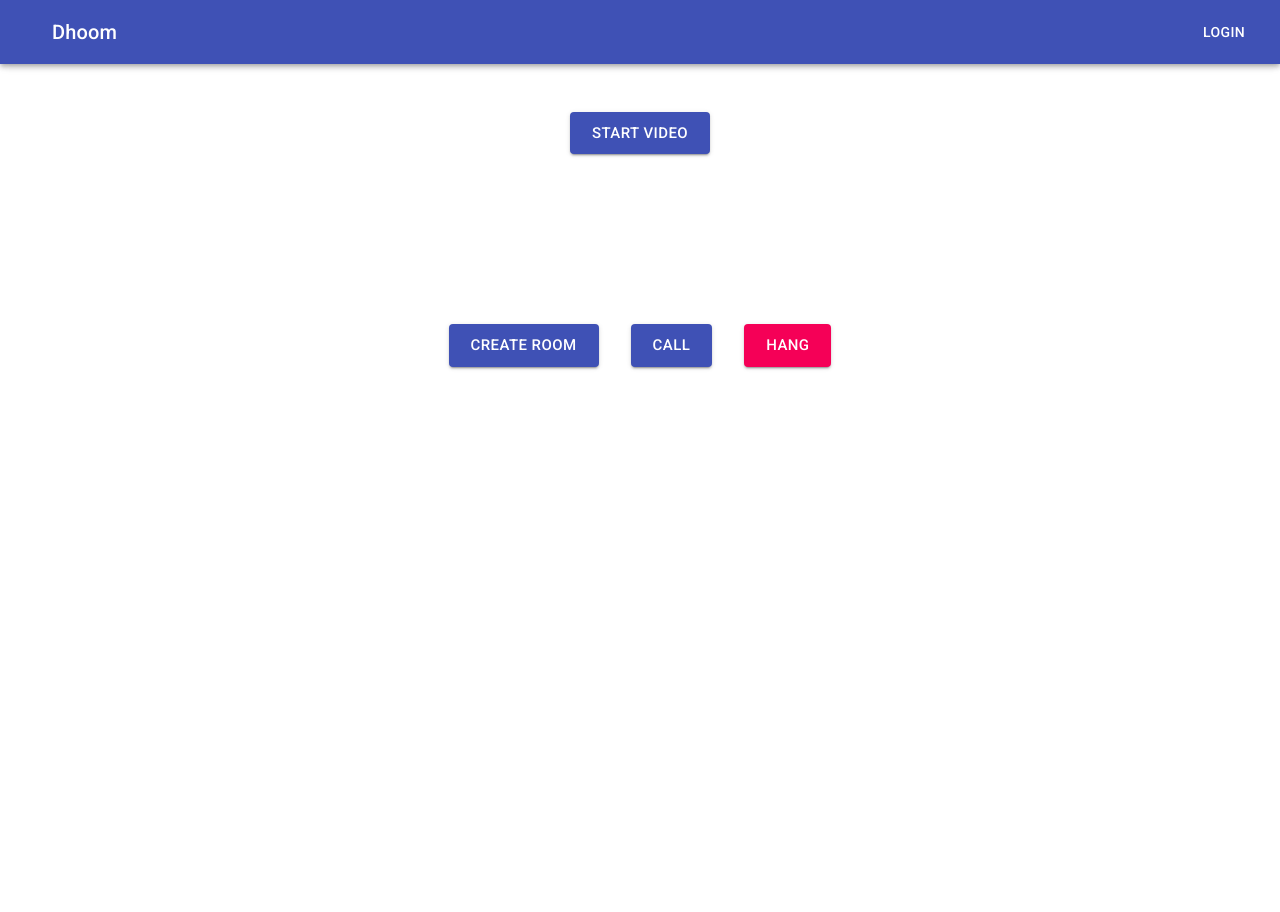
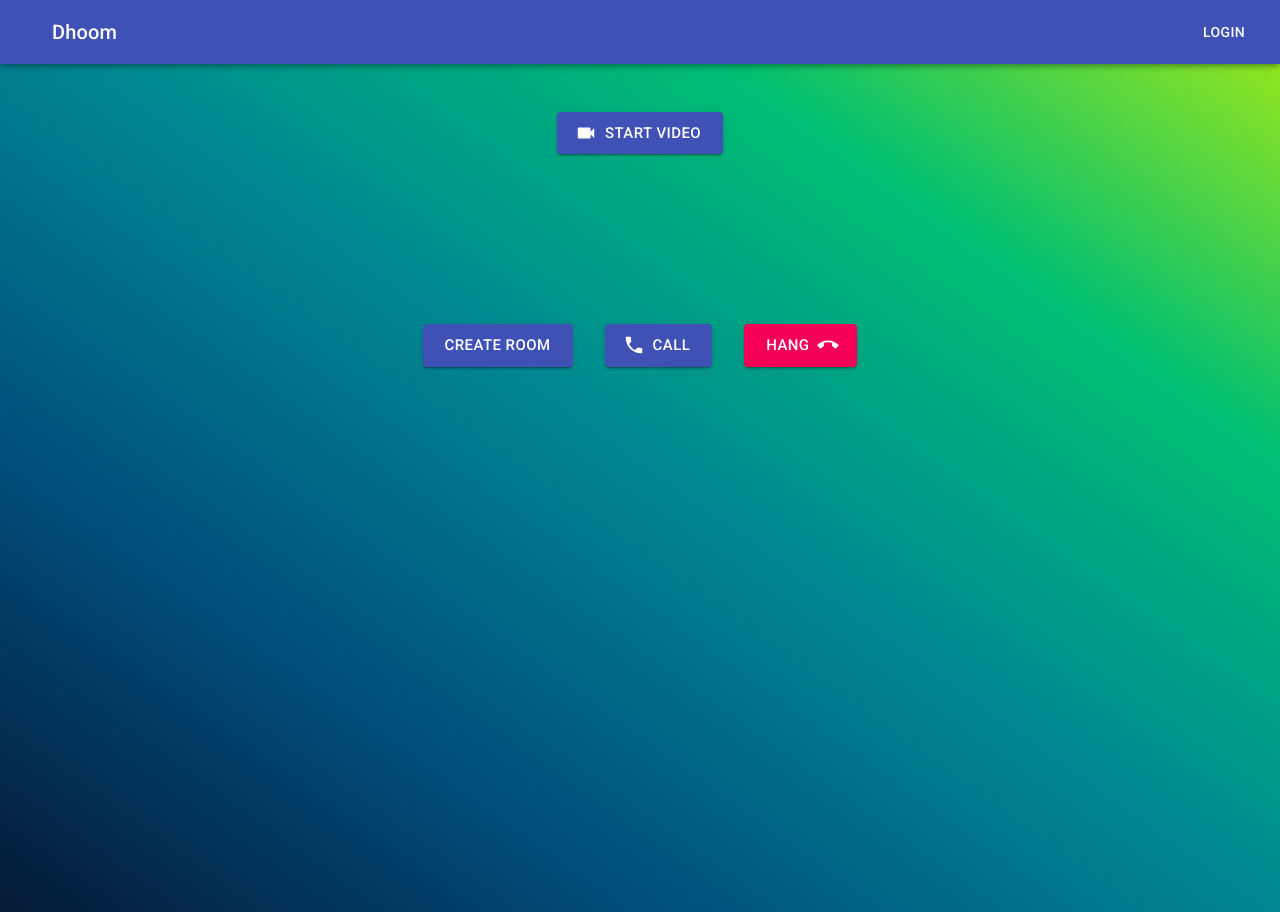
Before and after one commit to AbdulRashidReshamwala/hackjaipur, a React (Create React App) app: page /create in a window 1280 px wide. Before the commit the page ends 800 px from the top, so only its background shows below. Built offline with nearby package versions, Linux system fonts and the light colour scheme.

Commit message:
Styling create room page

```diff
--- a/public/css/style.css
+++ b/public/css/style.css
@@ -1,5 +1,15 @@
 body {
-  height: 100%;
+  height: 100vh;
+  background-image: linear-gradient(
+    to right top,
+    #051937,
+    #004d7a,
+    #008793,
+    #00bf72,
+    #a8eb12
+  );
+  background-size: contain;
+  background-repeat: no-repeat;
 }
 
 .landing-page {
--- a/src/Pages/Create/CreatePage.jsx
+++ b/src/Pages/Create/CreatePage.jsx
@@ -6,6 +6,9 @@ import Typography from '@material-ui/core/Typography';
 import { makeStyles } from '@material-ui/core/styles';
 import Button from '@material-ui/core/Button';
 import Grid from '@material-ui/core/Grid';
+import VideocamIcon from '@material-ui/icons/Videocam';
+import CallEndSharpIcon from '@material-ui/icons/CallEndSharp';
+import CallSharpIcon from '@material-ui/icons/CallSharp';
 
 const mediaStreamConstraints = {
   video: true,
@@ -66,7 +69,7 @@ const CreatePage = () => {
       <Container maxWidth="lg" style={ { marginTop: '7rem',textAlign:'center' } }>
           {console.log(roomId)}
         { roomId ? (<Typography color='textSecondary' variant="h4">RoomID : { roomId } </Typography>) : (<></>) }
-        <Button variant="contained" size="large" onClick={ getUserMedia } color="primary">
+        <Button startIcon={<VideocamIcon/>} variant="contained" size="large" onClick={ getUserMedia } color="primary">
           Start Video
         </Button>
           <br/>
@@ -76,10 +79,10 @@ const CreatePage = () => {
           { roomCreated ? (<></>) : (<Button onClick={ createOffer } size="large" variant="contained" color="primary">
             Create Room
           </Button>)}
-          <Button id="callButton" variant="contained" size="large" color="primary">
+          <Button startIcon={<CallSharpIcon/>} id="callButton" variant="contained" size="large" color="primary">
             Call
         </Button>
-          <Button id="hangupButton" variant="contained" size="large" color="secondary">
+          <Button endIcon={<CallEndSharpIcon/>} id="hangupButton" variant="contained" size="large" color="secondary">
             Hang
         </Button>
       </div>
```
